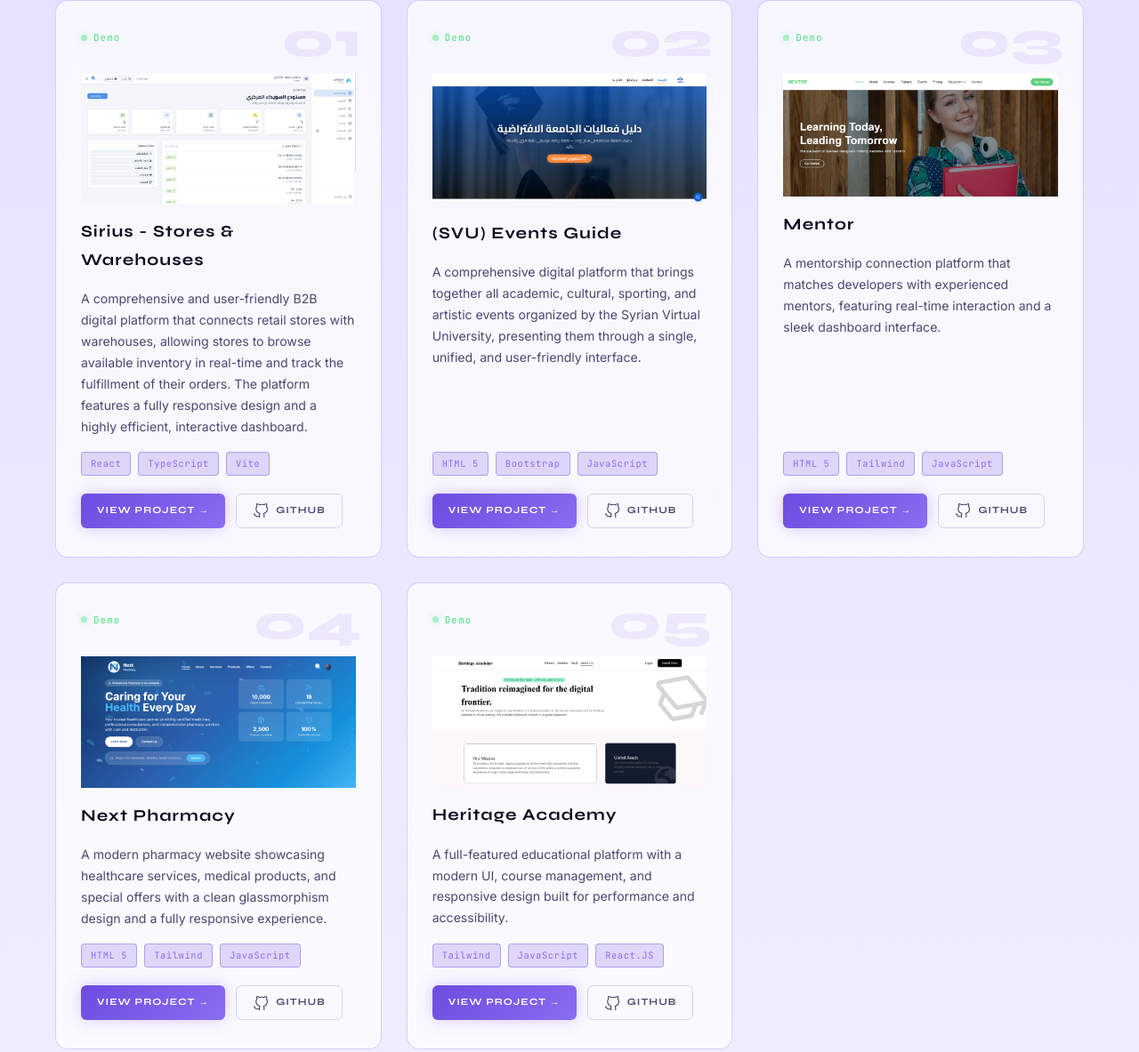
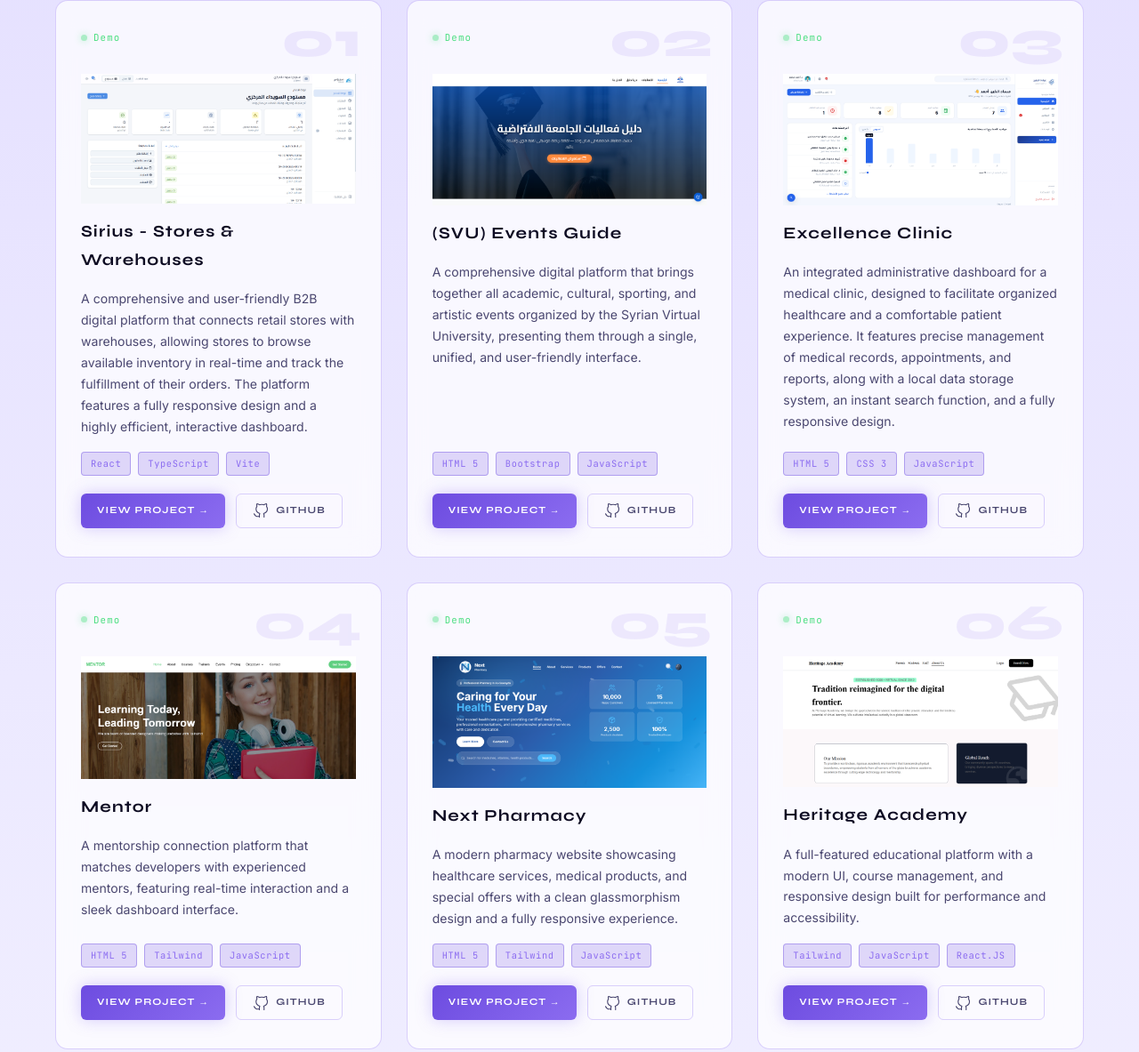
Before and after one commit to TarekApoEsmaill/dev.tarek-portfolio, a website: page index.html in a window 1280 px wide. Shown: the part 3408-4591 px from the top of the page at 89% size. Drawn offline with Linux system fonts and the light colour scheme; animation ran at ten frames a second.

Commit message:
Update: 16/11

```diff
--- a/index.html
+++ b/index.html
@@ -472,6 +472,44 @@
           </div>
 
           <div style="margin-top: 1rem;">
+            <img src="./Imges/Excellence Clinic.png" alt="">
+          </div>
+
+          <h3 class="project-title">Excellence Clinic</h3>
+
+          <p class="project-desc">
+            An integrated administrative dashboard for a medical clinic, designed to facilitate organized healthcare and a comfortable patient experience. It features precise management of medical records, appointments, and reports, along with a local data storage system, an instant search function, and a fully responsive design.
+          </p>
+
+          <div class="project-stack">
+            <span class="tech-tag">HTML 5</span>
+            <span class="tech-tag">CSS 3</span>
+            <span class="tech-tag">JavaScript</span>
+          </div>
+
+          <div class="project-actions">
+            <a href="https://tarekapoesmaill.github.io/Excellence-Clinic/" target="_blank" class="btn btn-primary btn-sm">
+              View Project →
+            </a>
+
+            <a href="https://github.com/TarekApoEsmaill/Excellence-Clinic.git" target="_blank" class="btn btn-ghost btn-sm">
+              <svg xmlns="http://www.w3.org/2000/svg" width="18" height="18" viewBox="0 0 24 24"><g fill="none" stroke="currentColor" stroke-linecap="round" stroke-linejoin="round" stroke-width="1.5"><path d="M10 20.568c-3.429 1.157-6.286 0-8-3.568"/><path d="M10 22v-3.242c0-.598.184-1.118.48-1.588c.204-.322.064-.78-.303-.88C7.134 15.452 5 14.107 5 9.645c0-1.16.38-2.25 1.048-3.2c.166-.236.25-.354.27-.46c.02-.108-.015-.247-.085-.527c-.283-1.136-.264-2.343.16-3.43c0 0 .877-.287 2.874.96c.456.285.684.428.885.46s.469-.035 1.005-.169A9.5 9.5 0 0 1 13.5 3a9.6 9.6 0 0 1 2.343.28c.536.134.805.2 1.006.169c.2-.032.428-.175.884-.46c1.997-1.247 2.874-.96 2.874-.96c.424 1.087.443 2.294.16 3.43c-.07.28-.104.42-.084.526s.103.225.269.461c.668.95 1.048 2.04 1.048 3.2c0 4.462-2.134 5.807-5.177 6.643c-.367.101-.507.559-.303.88c.296.47.48.99.48 1.589V22"/></g></svg>
+               GitHub
+            </a>
+          </div>
+
+          <div class="card-glow"></div>
+        </div>
+
+        <!-- PROJECT 4 -->
+        <div class="project-card scroll-reveal">
+          <div class="project-number">04</div>
+
+          <div class="project-live">
+            <span class="live-dot"></span>Demo
+          </div>
+
+          <div style="margin-top: 1rem;">
             <img src="./Imges/Monter.png" alt="">
           </div>
 
@@ -501,9 +539,9 @@
           <div class="card-glow"></div>
         </div>
 
-        <!-- PROJECT 4 -->
+        <!-- PROJECT 5 -->
         <div class="project-card scroll-reveal">
-          <div class="project-number">04</div>
+          <div class="project-number">05</div>
 
           <div class="project-live">
             <span class="live-dot"></span>Demo
@@ -538,9 +576,9 @@
           <div class="card-glow"></div>
         </div>
 
-        <!-- PROJECT 5 -->
+        <!-- PROJECT 6 -->
         <div class="project-card scroll-reveal">
-          <div class="project-number">05</div>
+          <div class="project-number">06</div>
 
           <div class="project-live">
             <span class="live-dot"></span>Demo
@@ -705,6 +743,7 @@
     </div>
   </footer>
 
+  <!-- Back to top -->
   <button id="scrollToTopBtn" class="scroll-top-btn" aria-label="العودة إلى الأعلى" title="العودة إلى الأعلى">
     <svg class="arrow-icon" width="24" height="24" viewBox="0 0 24 24" fill="none" stroke="currentColor" stroke-width="2.5" stroke-linecap="round" stroke-linejoin="round">
     <path d="M12 19V5"></path>
```
Also changed, not shown: Imges/Excellence Clinic.png (added).
